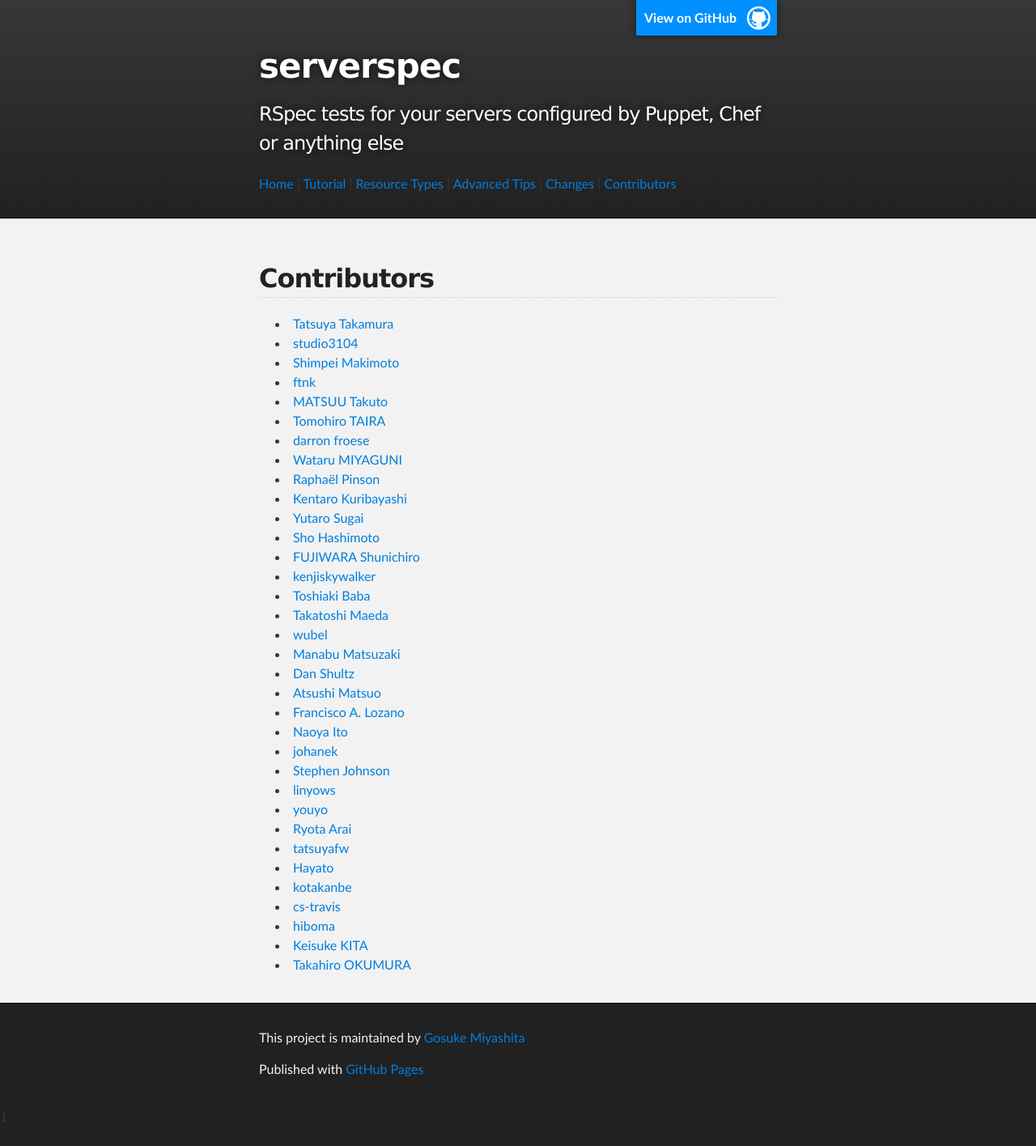
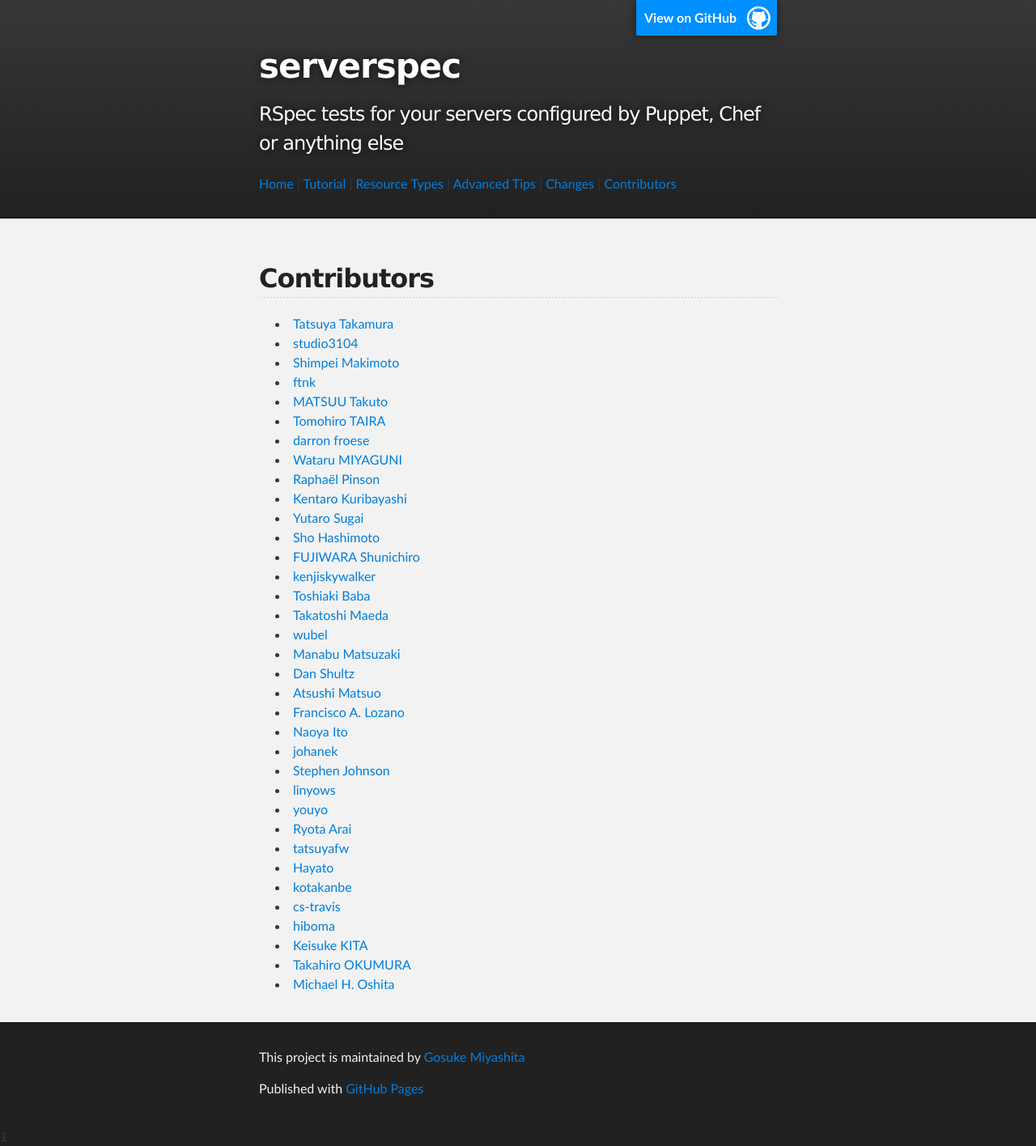
Before and after one commit to serverspec/serverspec.github.io, a Jekyll site: the page built from contributors.md, in a window 1280 px wide. Shown: the whole page at 81% size. Built offline with Jekyll 4.4.1, drawn with Linux system fonts in a browser that asks for light colours; Markdown is read by kramdown in place of the engine named in the settings; before the commit the page ends 1392 px from its top, so only the background shows below that.

Commit message:
Add contributor

```diff
--- a/contributors.md
+++ b/contributors.md
@@ -39,3 +39,4 @@ title: Contributors
  * [hiboma](https://github.com/hiboma)
  * [Keisuke KITA](https://github.com/kitak)
  * [Takahiro OKUMURA](https://github.com/Tacahilo)
+ * [Michael H. Oshita](https://github.com/ijin)
```
